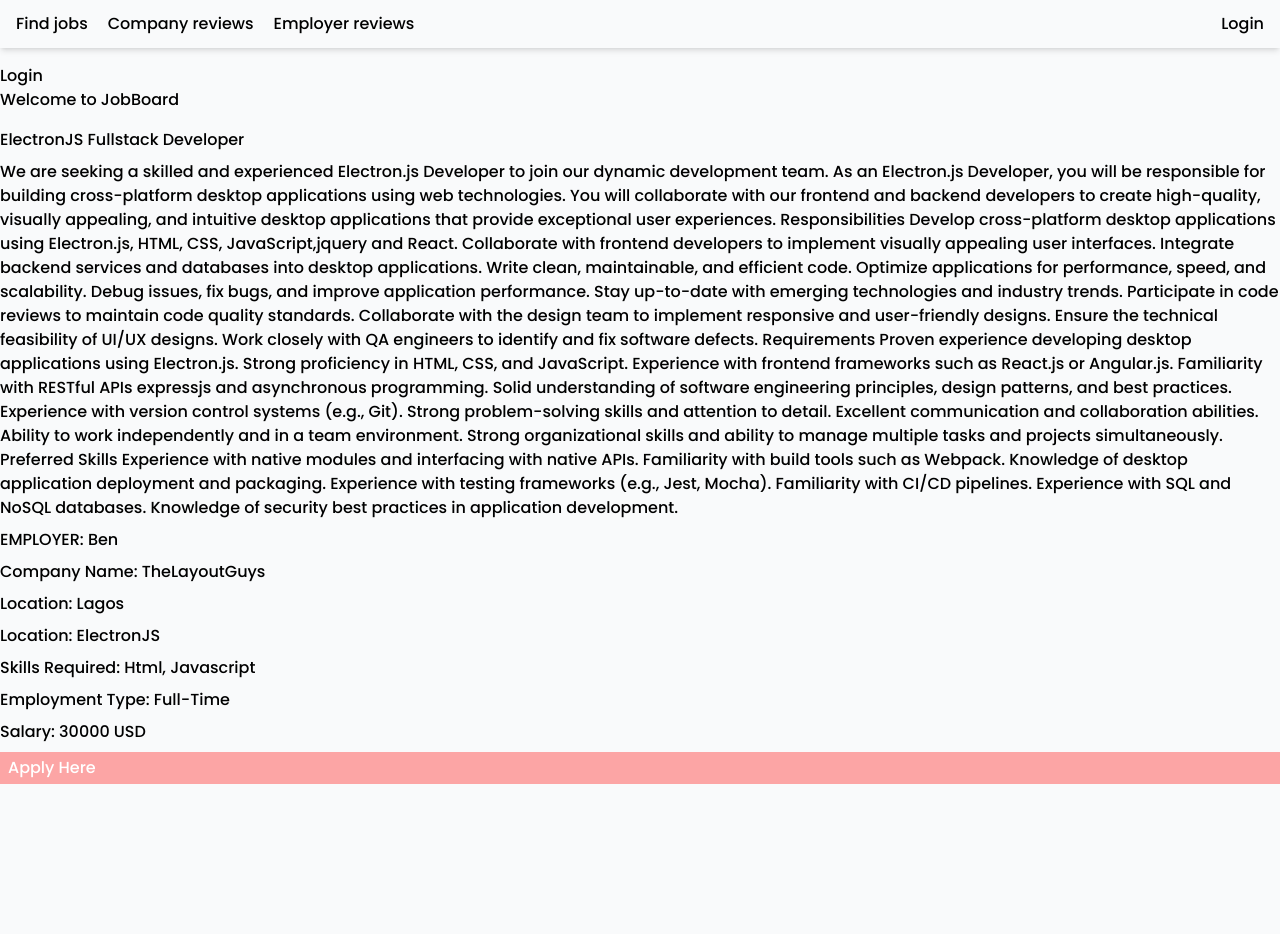
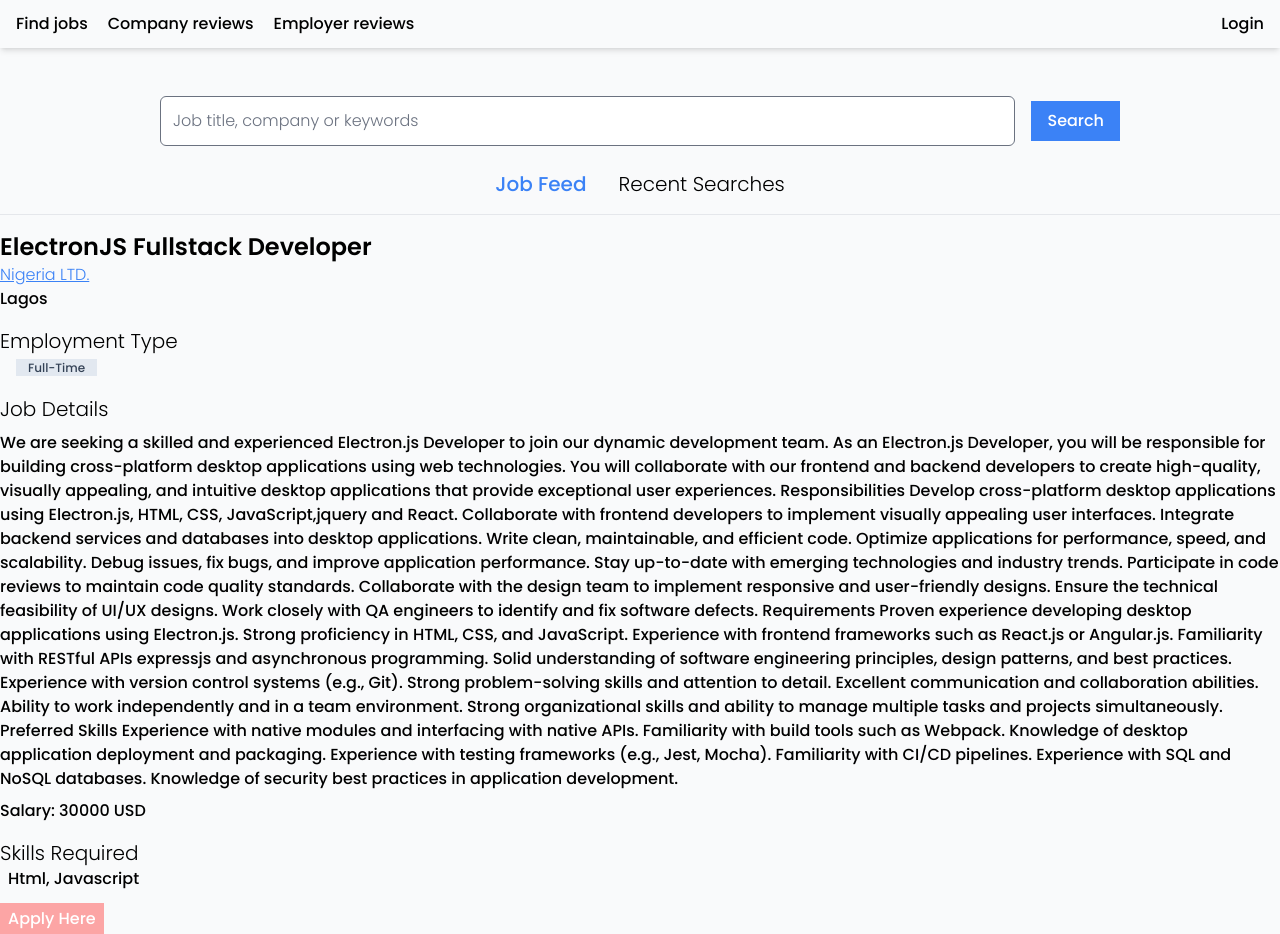
Before and after one commit to Benedict-arowo/Job-Board, a Django app: page /job/159e2d02-df09-446b-9576-c99522ef6126 in a window 1280 px wide. Before the commit the page ends 784 px from the top, so only its background shows below. Run offline with Django 4.2, Linux system fonts and the light colour scheme; data comes from the database, SQL or seed files in the repository; some libraries are stand-ins or nearby versions.

Commit message:
Moved job information to job/<id> route

```diff
--- a/app_jobboard/admin.py
+++ b/app_jobboard/admin.py
@@ -1,8 +1,8 @@
 from django.contrib import admin
-from .models import Job, JobApplication, JobCategory, Search, Bookmark
+from .models import Job, JobApplication, CompanyCategory, Search, Bookmark, Company
 
 # Register your models here.
-Models = [Job, JobApplication, JobCategory, Search, Bookmark]
+Models = [Job, JobApplication, CompanyCategory, Search, Bookmark, Company]
 # Registers the models in the models list.
 for model in Models:
     admin.site.register(model)
--- a/app_jobboard/models.py
+++ b/app_jobboard/models.py
@@ -19,17 +19,16 @@ class Job(models.Model):
     id = models.UUIDField(primary_key=True, default=uuid.uuid4, editable=False)
     name = models.CharField(max_length=255)
     employer = models.ForeignKey(CustomUser, on_delete=models.CASCADE, null=True)
-    summary = models.TextField(max_length=255)
+    summary = models.TextField(max_length=256)
     description = models.TextField()
-    company_name = models.CharField(max_length=255)
+    company = models.ForeignKey("Company", on_delete=models.CASCADE, null=True)
     location = models.CharField(max_length=255)
-    skills_required = models.CharField(max_length=255, blank=True, null=True)
+    skills_required = models.TextField(blank=True, null=True)
     employment_type = models.CharField(max_length=100, choices=EMPLOYMENT_TYPE_CHOICES)
     is_active = models.BooleanField(default=True)
-    salary = models.IntegerField(blank=True, null=True)
+    salary = models.CharField(blank=True, null=True, max_length=128)
     currency = models.CharField(max_length=3, default="$", blank=True, null=True)
     apply_link = models.CharField(max_length=255)
-    category = models.ForeignKey("JobCategory", on_delete=models.SET_NULL, null=True)
     updated_at = models.DateTimeField(auto_now=True)
     created_at = models.DateTimeField(auto_now_add=True)
 
@@ -56,7 +55,7 @@ class JobApplication(models.Model):
         verbose_name_plural = "Job Applications"
 
 
-class JobCategory(models.Model):
+class CompanyCategory(models.Model):
     id = models.UUIDField(primary_key=True, default=uuid.uuid4, editable=False)
     name = models.CharField(max_length=255)
 
@@ -89,3 +88,9 @@ class Bookmark(models.Model):
 
     def __str__(self):
         return self.job.name
+
+class Company(models.Model):
+    id = models.UUIDField(default=uuid.uuid4, primary_key=True, editable=False)
+    name = models.CharField(max_length=256)
+    category = models.ForeignKey(CompanyCategory, on_delete=models.SET_NULL, null=True, blank=True)
+    representative = models.ForeignKey(CustomUser, on_delete=models.CASCADE)
--- a/app_jobboard/views.py
+++ b/app_jobboard/views.py
@@ -1,13 +1,13 @@
 from django.shortcuts import render, redirect
 from django.http import HttpResponse
 from django.contrib import messages
-from .models import Job, JobCategory, Search, Bookmark
+from .models import Job, Search, Bookmark
 from django.views.decorators.http import require_http_methods
 from django.contrib.auth.decorators import login_required
 from custom_decorators import employer_only
 from django.db.models import Q
 from .forms import JobForm
-
+from django.urls import reverse
 
 # Create your views here.
 def index(request):
@@ -35,10 +35,12 @@ def index(request):
         job = Job.objects.get(id=id)
         context["job"] = job
 
-        bookmarked = Bookmark.objects.get(job=job, user=request.user)
-
-        if bookmarked is not None:
-            context["bookmarked"] = True
+        try:
+            bookmarked = Bookmark.objects.get(job=job, user=request.user)
+            if bookmarked:
+                context["bookmarked"] = True
+        except:
+            pass
 
     context["jobs"] = jobs
 
@@ -66,6 +68,8 @@ def createJob(request):
             form = jobForm.save(commit=False)
             form.employer = request.user
             form.save()
+            print(form.id)
+            return redirect(reverse("jobboard:index") + f"?job={form.id}")
     context = {"form": form}
     return render(request, "jobboard/createJob.html", context)
 
--- a/templates/jobboard/job.html
+++ b/templates/jobboard/job.html
@@ -1,30 +1,77 @@
 {% extends "layout.html" %} {% block title %} - Register {% endblock %}
+
+
+{% block aboveContent %}
+<div class="flex flex-col gap-4">
+	<form
+		action=""
+		class="flex flex-row gap-4 items-center w-full justify-center px-40 mt-12">
+		{% if q %}
+		<input
+			type="text"
+			name="q"
+			id="q"
+			placeholder="{{ q }}"
+			class="py-3 rounded-md font-light w-full" />
+		{% else %}
+		<input
+			type="text"
+			name="q"
+			id="q"
+			placeholder="Job title, company or keywords"
+			class="py-3 rounded-md font-light w-full" />
+		{% endif %}
+		<button
+			type="submit"
+			class="w-fit h-fit px-4 py-2 bg-blue-500 text-white">
+			Search
+		</button>
+	</form>
+
+	<div class="flex flex-row gap-8 justify-center mt-2">
+		{% if tab == "recent_searches"%}
+		<a href="?tab=" class="text-xl font-light">Job Feed</a>
+		<a href="?tab=recent_searches" class="font-medium text-xl text-blue-500"
+			>Recent Searches</a
+		>
+		{% else%}
+		<a href="?tab=" class="font-medium text-xl text-blue-500">Job Feed</a>
+		<a href="?tab=recent_searches" class="font-light text-xl"
+			>Recent Searches</a
+		>
+		{% endif %}
+	</div>
+
+	<hr />
+</div>
+{% endblock %}
 
 {% block content %}
 <div>
-	<nav>
-		{% if request.user.is_authenticated %}
-		<p>
-			Logged in as {{ request.user.first_name }} {{ request.user.last_name }}
-		</p>
-		<a href="/auth/logout">Logout</a>
-		{% else %}
-		<a href="/auth">Login</a>
-		{% endif %}
-	</nav>
-	<h1>Welcome to JobBoard</h1>
+	<h3 class="font-semibold text-2xl">{{ job.name }}</h3>
+	<a class="underline text-blue-500 font-light" href="{{ job.company.apply_url }}">{{ job.company.name }}</a>
+	<p>{{ job.location }}</p>
+
+	<div class="mt-4">
+		<h4 class="font-light text-xl">Employment Type</h4>
+		<a href="/?q={{ job.employment_type }}" class="text-xs mx-4 bg-slate-200 text-slate-700 w-fit px-3">
+			{{ job.employment_type }}
+		</a>
+	</div>
 
 	<div class="flex flex-col gap-2 mt-4">
-		<h1>{{ job.name }}</h1>
+		<h4 class="font-light text-xl">Job Details</h4>
+
         <p>{{ job.description }}</p>
-		<p>EMPLOYER: {{ job.employer.username }}</p>
-		<p>Company Name: {{ job.company_name }}</p>
-		<p>Location: {{ job.location }}</p>
-		<p>Location: {{ job.category }}</p>
-		<p>Skills Required: {{ job.skills_required }}</p>
-		<p>Employment Type: {{ job.employment_type }}</p>
 		<p>Salary: {{ job.salary }} {{ job.currency }}</p>
-		<a href="{{ job.apply_link}}" class="bg-red-300 px-2 py-1 text-white">Apply Here</a>
+
 	</div>
+
+	<div class="my-4">
+		<h4 class="font-light text-xl">Skills Required</h4>
+		<p class="px-2">{{ job.skills_required }}</p>
+	</div>
+
+	<a href="{{ job.apply_link}}" class="bg-red-300 px-2 py-1 text-white">Apply Here</a>
 </div>
 {% endblock %}
--- a/templates/nav_bar.html
+++ b/templates/nav_bar.html
@@ -18,7 +18,7 @@
 						<path stroke-linecap="round" stroke-linejoin="round" d="M14.857 17.082a23.848 23.848 0 005.454-1.31A8.967 8.967 0 0118 9.75v-.7V9A6 6 0 006 9v.75a8.967 8.967 0 01-2.312 6.022c1.733.64 3.56 1.085 5.455 1.31m5.714 0a24.255 24.255 0 01-5.714 0m5.714 0a3 3 0 11-5.714 0" />
 					  </svg>
 				</div>
-				<a class="bg-blue-400 text-white px-4 py-1 w-fit h-fit rounded-sm shadow-md">Employer/Post a job</a>
+				<a class="bg-blue-400 text-white px-4 py-1 w-fit h-fit rounded-sm shadow-md" href="{% url 'jobboard:createJob' %}">Employer/Post a job</a>
 			</div>
 			{% else %}
 			<a href="/auth">Login</a>
--- a/theme/static/css/dist/styles.css
+++ b/theme/static/css/dist/styles.css
@@ -779,21 +779,14 @@ select {
   position: sticky;
 }
 
-.top-0 {
-  top: 0px;
-}
-
-.left-0 {
-  left: 0px;
-}
-
-.right-0 {
-  right: 0px;
-}
-
 .mx-12 {
   margin-left: 3rem;
   margin-right: 3rem;
+}
+
+.mx-4 {
+  margin-left: 1rem;
+  margin-right: 1rem;
 }
 
 .mx-auto {
```
Also changed, not shown: other parts of theme/static/css/dist/styles.css (+0 -67 lines), templates/index.html (+92 -71 lines), templates/jobboard/createJob.html (+6 -11 lines), app_jobboard/migrations/0016_remove_job_category_remove_job_company_name_and_more.py (added), app_jobboard/migrations/0017_alter_company_name_alter_job_salary_and_more.py (added), db.sqlite3, readme.md.
